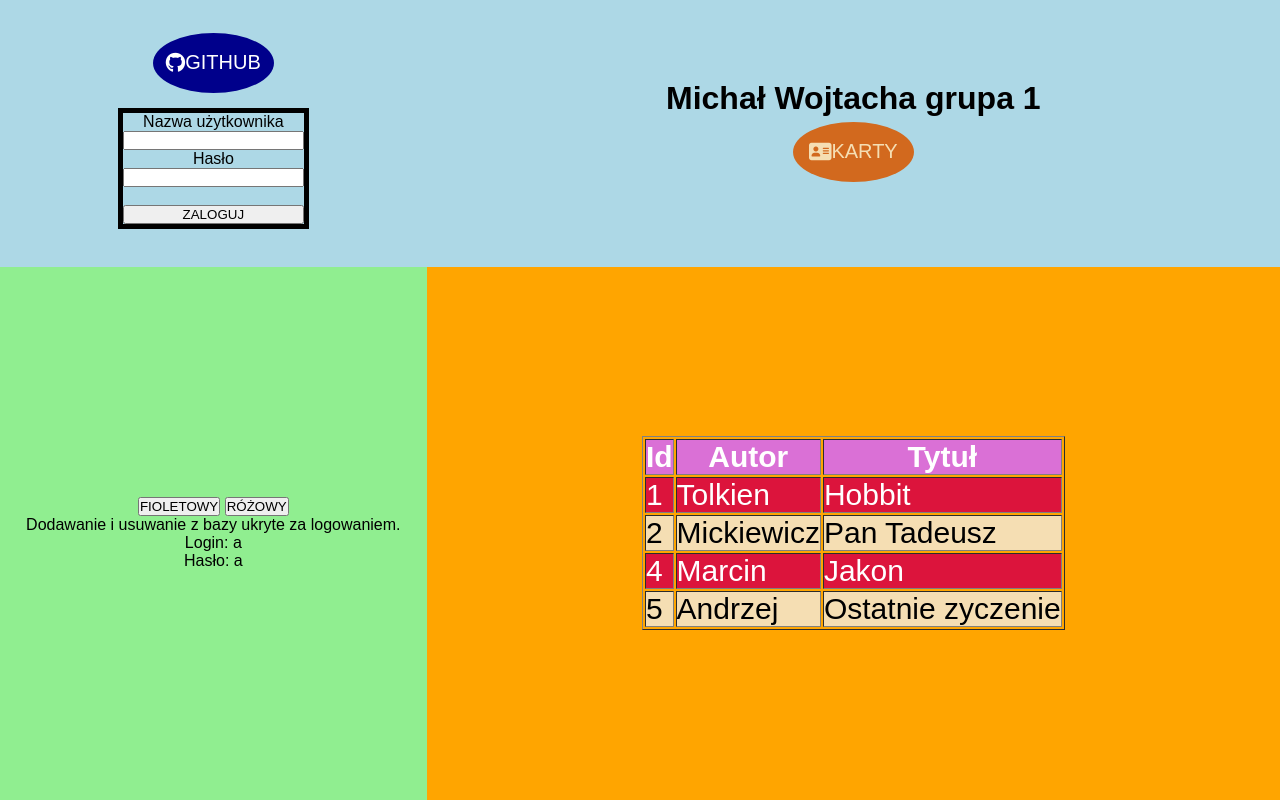
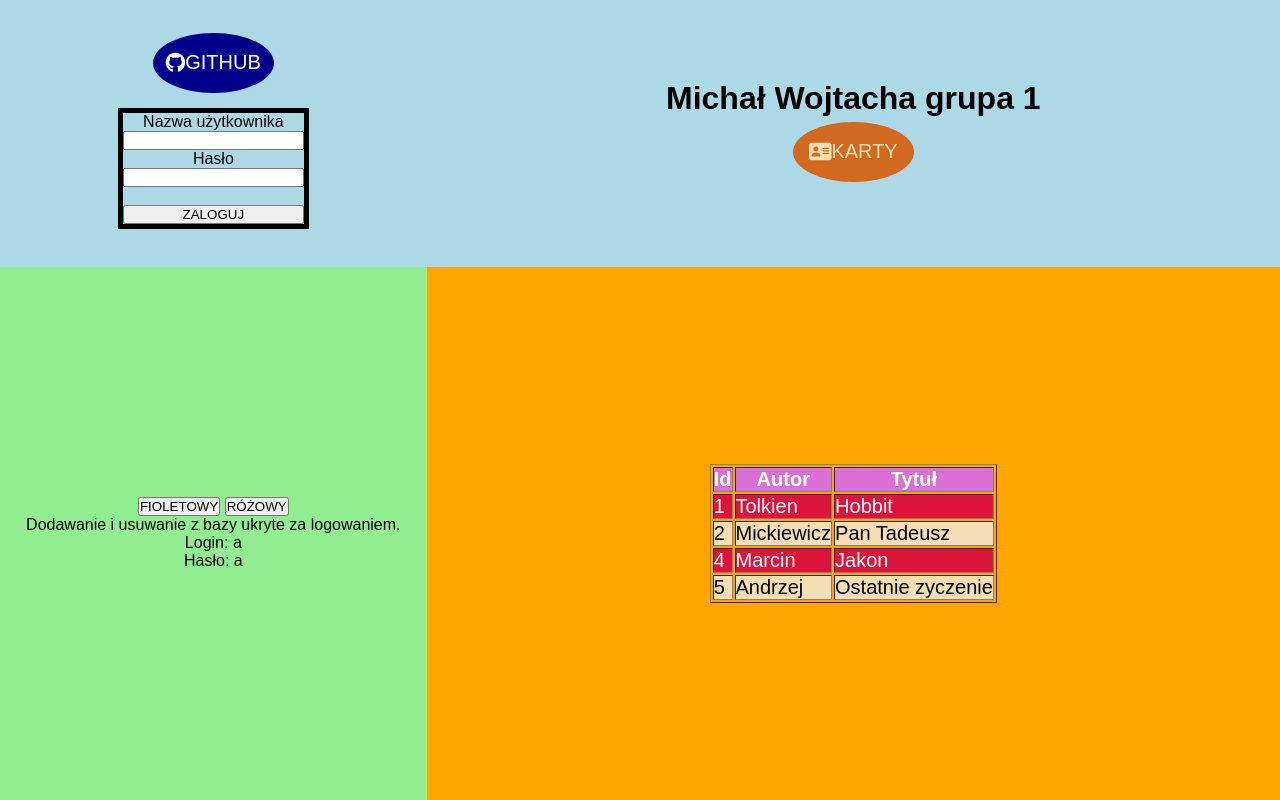
Before and after one commit to 3ti-2020/crud-wiele-do-wielu-michal-wojtacha, a PHP site: page / in a window 1280 px wide. Run offline with PHP 8.4, Linux system fonts and the light colour scheme; data comes from the database, SQL or seed files in the repository; data that the repository does not hold is empty; some libraries are stand-ins or nearby versions.

```diff
--- a/style.css
+++ b/style.css
@@ -58,6 +58,7 @@ body{
     display: flex;
     justify-content: center;
     align-items: center;
+    justify-content: space-around;
 }
 form{
     margin: 10px;
@@ -102,12 +103,12 @@ p{
 th{
     background: orchid;
     color: white;
-    font-size: 30px;
+    font-size: 20px;
 }
 .myrow{
     background: crimson;
     color: white;
-    font-size: 30px;
+    font-size: 20px;
 }
 .myrow:nth-child(odd){
     background: wheat;
```
Also changed, not shown: logowanie.php (+6 -5 lines), oddaj.php (added, +7 -0 lines).
